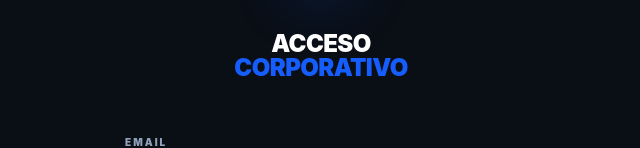
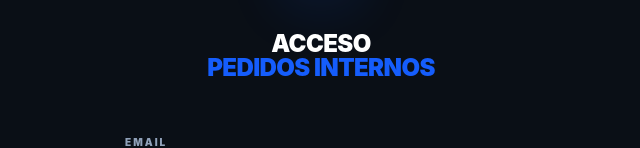
Before and after one commit to piscu832/APP-PEDIDOS-DE-COMPRA, a React (Vite) app: page /APP-PEDIDOS-DE-COMPRA/login in a window 1280 px wide. Shown: the part 146-294 px from the top of the page, without its empty margins (319-959 px from the left). Built offline with nearby package versions, Linux system fonts and the light colour scheme; no server answers; the database is empty.

Commit message:
style: update login title to Acceso Pedidos Internos

```diff
--- a/src/pages/LoginPage.jsx
+++ b/src/pages/LoginPage.jsx
@@ -66,7 +66,7 @@ const LoginPage = () => {
                     <Logo size="lg" />
                 </div>
                 <h2 className="mt-8 text-2xl font-black tracking-tight text-slate-900 dark:text-white uppercase text-center leading-none">
-                    Acceso<br /><span className="text-blue-600">Corporativo</span>
+                    Acceso<br /><span className="text-blue-600">Pedidos Internos</span>
                 </h2>
             </header>
 
```
